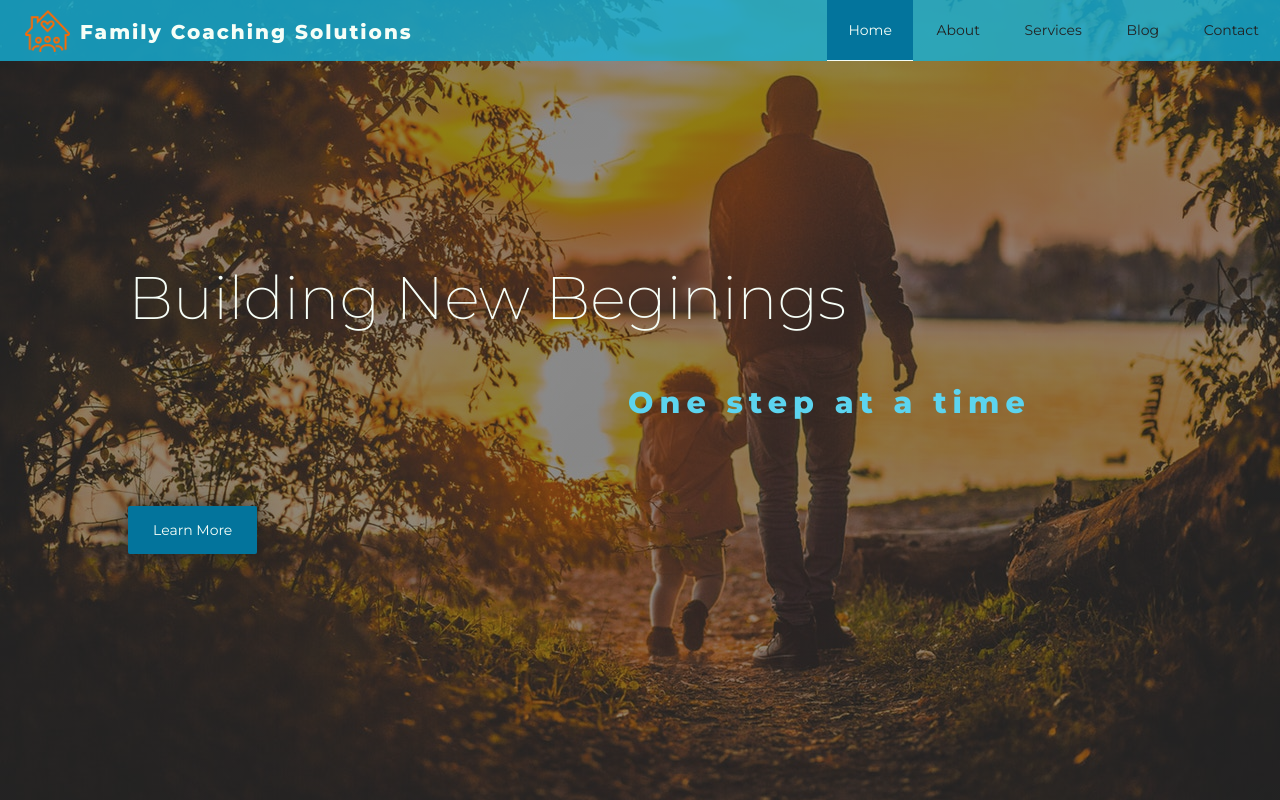
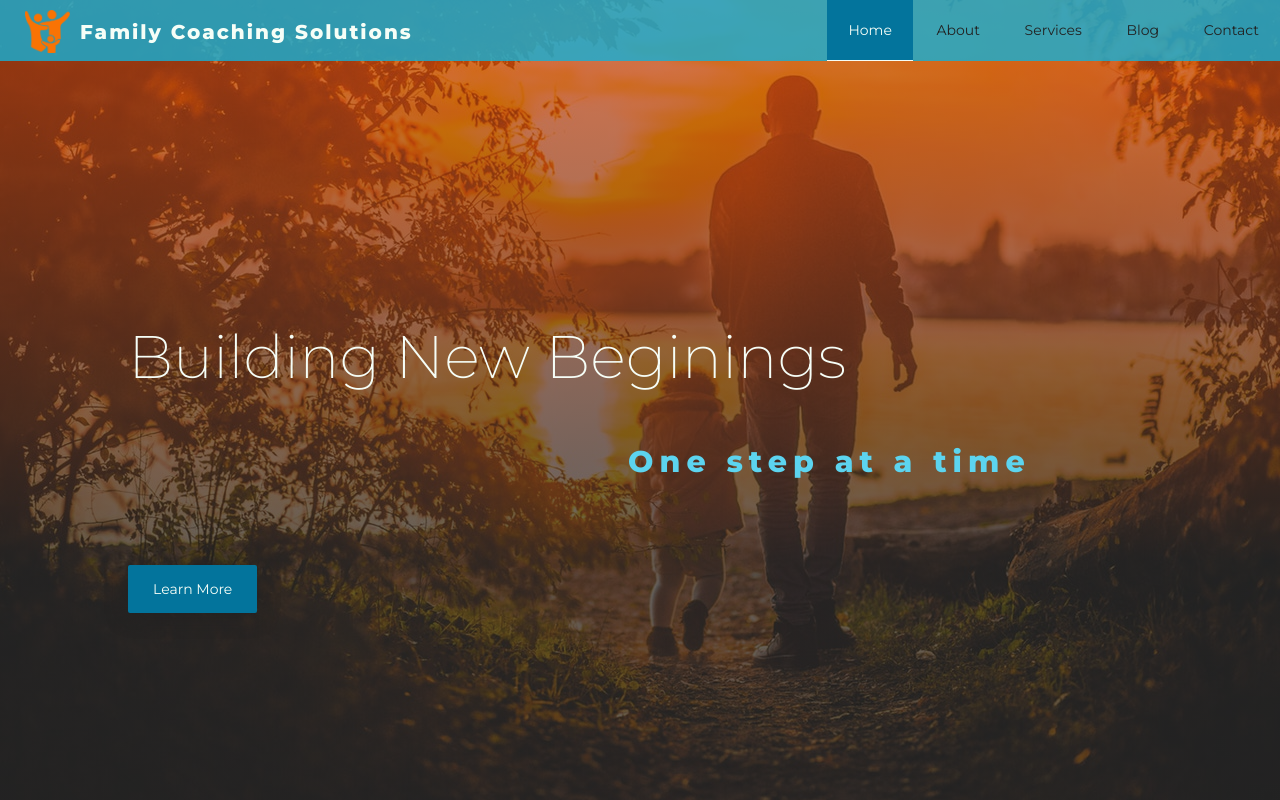
Before and after one commit to JaredAvila/family_coaching_site, a website: page index.html in a window 1280 px wide. Drawn offline with nearby package versions, Linux system fonts and the light colour scheme.

Commit message:
added animations and tweaked styles

```diff
--- a/index.html
+++ b/index.html
@@ -4,7 +4,7 @@
     <meta charset="UTF-8" />
     <meta name="viewport" content="width=device-width, initial-scale=1.0" />
     <meta http-equiv="X-UA-Compatible" content="ie=edge" />
-    <link rel="shortcut icon" type="image/png" href="img/favicon.png" />
+    <link rel="shortcut icon" type="image/png" href="img/logo2.png" />
     <link
       href="https://fonts.googleapis.com/css?family=Montserrat:200,400,800"
       rel="stylesheet"
@@ -19,7 +19,7 @@
       <div class="header__logo">
         <h1 class="header__logo--title">Family Coaching Solutions</h1>
         <a href="/"
-          ><img class="header__logo--img" src="./img/favicon.png" alt=""
+          ><img class="header__logo--img" src="./img/logo2.png" alt=""
         /></a>
       </div>
       <nav class="header__nav">
--- a/sass/main.scss
+++ b/sass/main.scss
@@ -3,7 +3,7 @@
 //base styles
 // @import "./base/variables";
 @import "./base/mixins";
-// @import "./base/animations";
+@import "./base/animations";
 @import "./base/base";
 
 // //layout styles
--- a/sass/site-two/_main.scss
+++ b/sass/site-two/_main.scss
@@ -2,6 +2,7 @@
   position: relative;
   color: $color-dark;
   cursor: default;
+  animation: fadeIn 1s ease-in;
 
   &__logo {
     position: absolute;
@@ -59,8 +60,8 @@
   &__showcase {
     position: relative;
     background-image: linear-gradient(
-        rgba($color-dark, 0.5),
-        rgba($color-dark, 0.5)
+        rgba($color-orange-dark, 0.7) 0%,
+        rgba($color-dark, 0.7) 70%
       ),
       url("../img/family_coaching_solutions_contact.jpg");
     background-size: cover;
@@ -73,9 +74,10 @@
 
     &--container {
       position: absolute;
-      top: 50%;
+      top: 40%;
       left: 10%;
-      transform: translateY(-50%);
+      opacity: 0;
+      animation: fadeInLeft 1.5s ease 1s forwards;
     }
 
     &--main {
@@ -101,13 +103,15 @@
       border-radius: 2px;
       box-shadow: 0 0.2rem 2rem $color-dark;
       transition: $transition-default;
+      opacity: 0;
+      animation: fadeIn 1.5s ease 2.5s forwards;
 
       &:hover {
         background-color: $color-blue;
       }
 
       &:active {
-        background-color: $color-blue-dark;
+        background-color: $color-blue-darkest;
       }
     }
   }
```
Also changed, not shown: css/styles.css, img/logo2.png (added).
